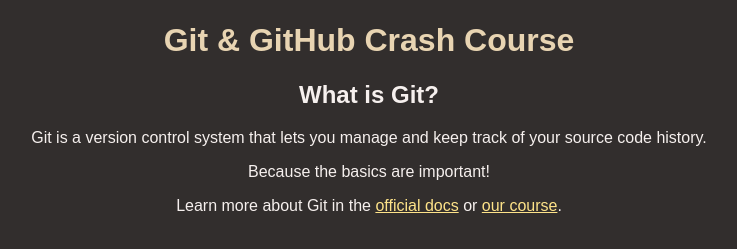
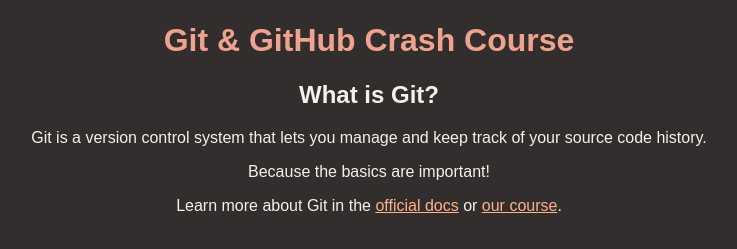
Before and after one commit to azafar18/github-crash-course, a plain HTML site: page index.html in a window 1280 px wide. Shown: the part 147-396 px from the top of the page, without its empty margins (271-1008 px from the left). Drawn offline with Linux system fonts and the light colour scheme.

Commit message:
Update styles.css

```diff
--- a/styles.css
+++ b/styles.css
@@ -17,9 +17,9 @@
 }
 
 h1 {
-  color: #e8d4b2;
+  color: #efa28e;
 }
 
 a {
-  color: #fee389;
+  color: #feb289;
 }
```
